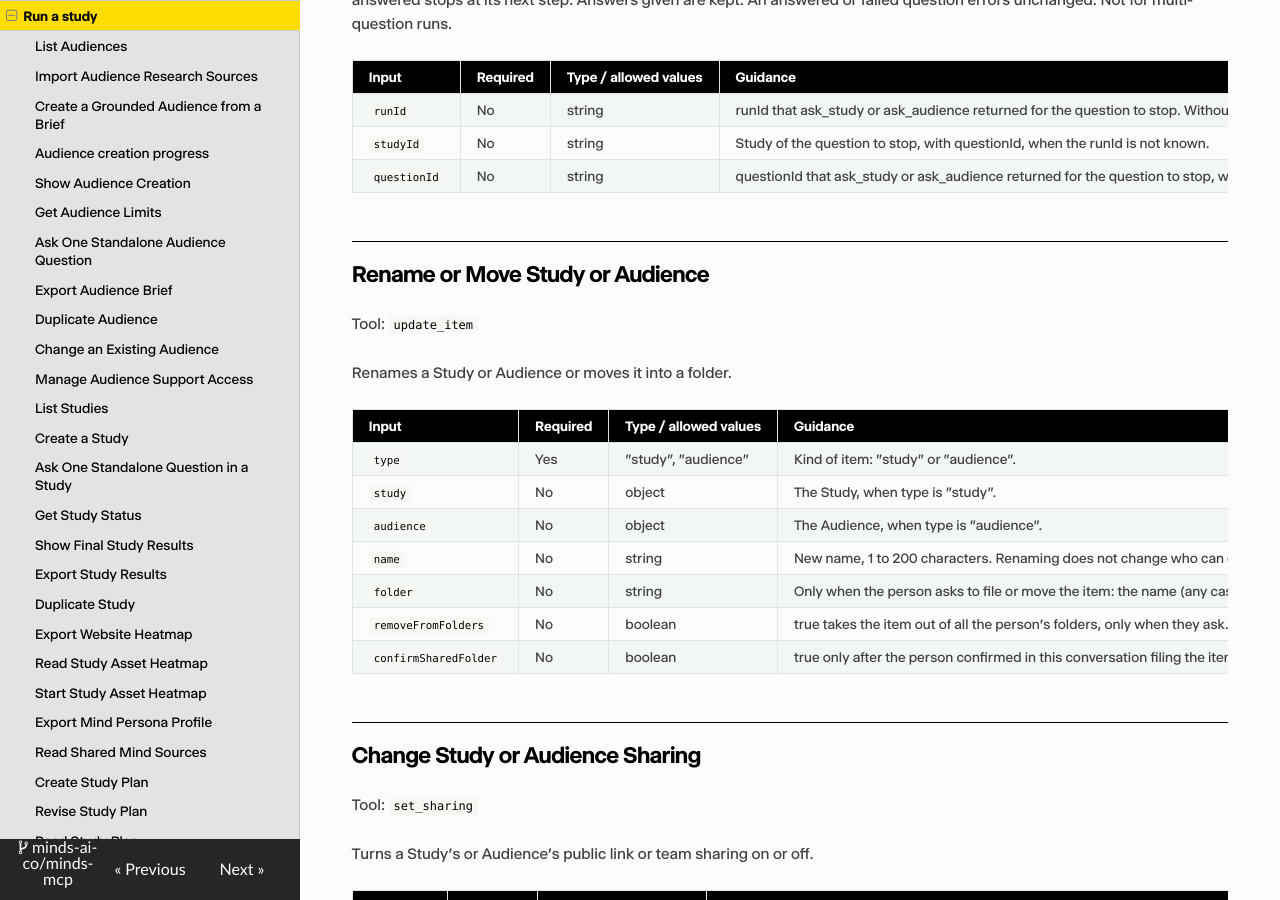
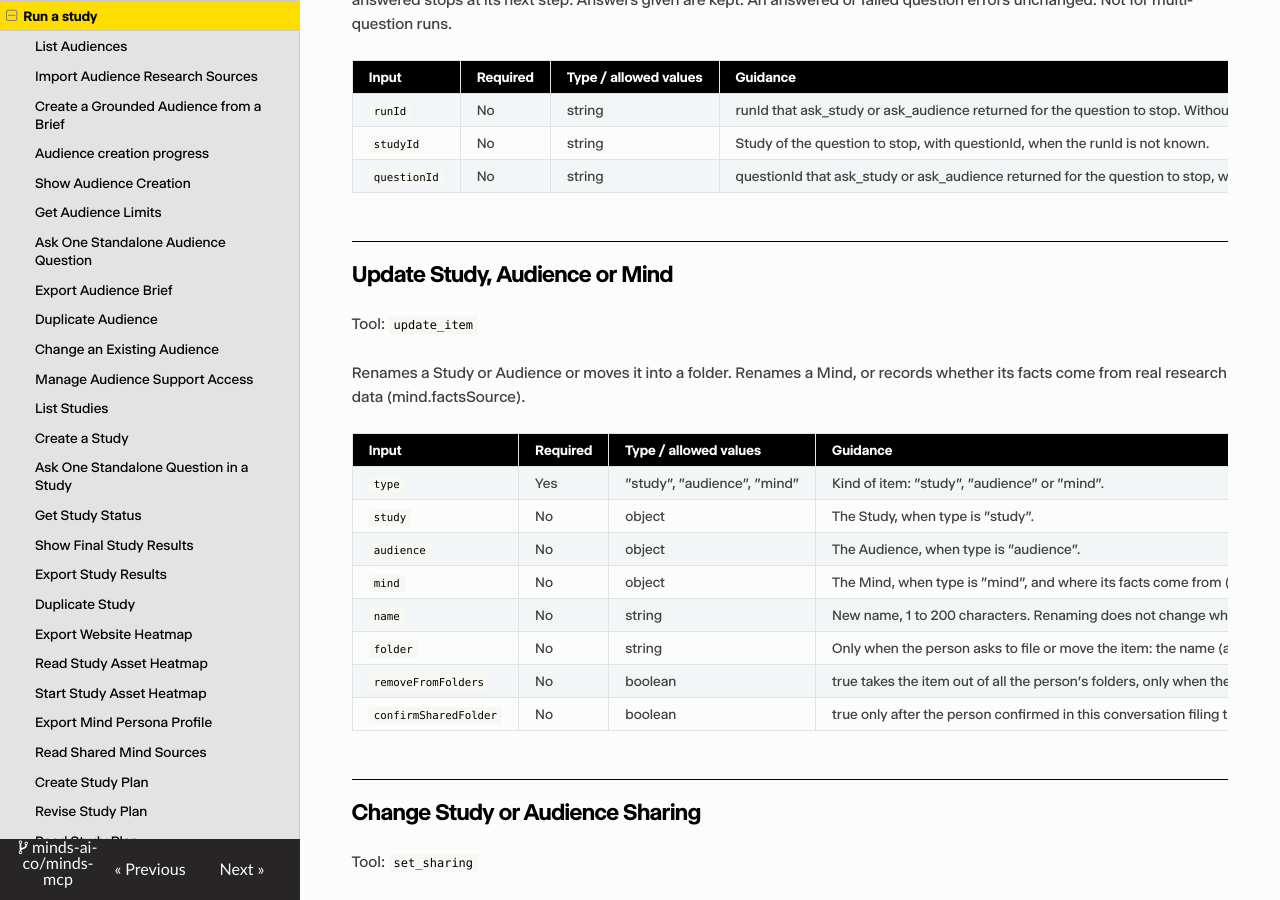
Before and after one commit to minds-ai-co/minds-mcp, an MkDocs documentation site: the page built from reference/workflow.md, in a window 1280 px wide and 900 px high, scrolled down 14825 px. Built offline with MkDocs 1.6.1, drawn with Linux system fonts in a browser that asks for light colours; nearby versions of some CDN libraries.

Commit message:
docs: sync MCP surface from production

```diff
--- a/reference/workflow.md
+++ b/reference/workflow.md
@@ -448,17 +448,18 @@ Stops one standalone Study question by runId, or studyId and questionId: queued
 | `studyId` | No | string | Study of the question to stop, with questionId, when the runId is not known. |
 | `questionId` | No | string | questionId that ask_study or ask_audience returned for the question to stop, with studyId. |
 
-## Rename or Move Study or Audience
+## Update Study, Audience or Mind
 
 Tool: `update_item`
 
-Renames a Study or Audience or moves it into a folder.
+Renames a Study or Audience or moves it into a folder. Renames a Mind, or records whether its facts come from real research data (mind.factsSource).
 
 | Input | Required | Type / allowed values | Guidance |
 | --- | --- | --- | --- |
-| `type` | Yes | "study", "audience" | Kind of item: "study" or "audience". |
+| `type` | Yes | "study", "audience", "mind" | Kind of item: "study", "audience" or "mind". |
 | `study` | No | object | The Study, when type is "study". |
 | `audience` | No | object | The Audience, when type is "audience". |
+| `mind` | No | object | The Mind, when type is "mind", and where its facts come from (factsSource). |
 | `name` | No | string | New name, 1 to 200 characters. Renaming does not change who can open the item. The person must be able to edit the item. |
 | `folder` | No | string | Only when the person asks to file or move the item: the name (any case) or id of one of their folders. The item moves there and leaves their other personal folders; with no folder of that name, a personal folder is created. |
 | `removeFromFolders` | No | boolean | true takes the item out of all the person's folders, only when they ask. Not with folder. |
```
Also changed, not shown: reference/tools.md (+1 -1 lines), 1 other file.
